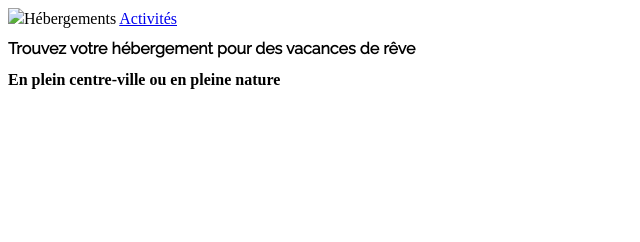
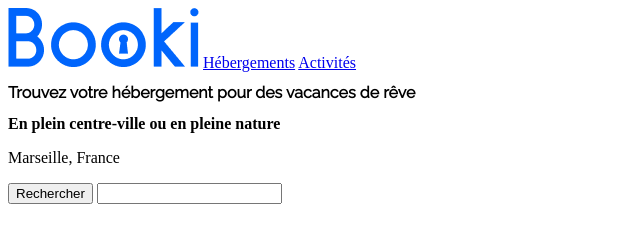
Before and after one commit to Nesanu/Project_2, a plain HTML site: page index.html in a window 1280 px wide. Shown: the whole page, without its empty margins (0-640 px from the left). Drawn offline with Linux system fonts and the light colour scheme.

Commit message:
ajouts header sur html

```diff
--- a/index.html
+++ b/index.html
@@ -13,12 +13,42 @@
 
 
     <body>
-        <img src="images/logo_booki.png"
 
-        <a href="page2.html">Hébergements</a>
-        <a href="page2.html">Activités</a>
+        <header>
+
+            <img src="images/logo/logo_booki.png" alt="Le logo Booki">
+
+                <a href="#hebergements">Hébergements</a>
+                <a href="#activités">Activités</a>
+
+        </header>
+
+
+        <main>
 
     <h1>Trouvez votre hébergement pour des vacances de rêve</h1>
+
     <h2> En plein centre-ville ou en pleine nature </h2>
+
+    <p>
+        <form method="get" action="">
+        <p> Marseille, France </p>
+        <label for="site-search"></label>
+        <button>Rechercher </button>
+        <input type="search" id="site-search" name="">
+        </form>
+    </p>
+
+
+
+
+
+
+        </main>
+
+    <footer>
+
+
+    </footer>
     </body>
 </html>
```
Also changed, not shown: images/icons/fire-solid.svg (added), images/icons/heart-solid.svg (added), images/icons/location-dot-solid.svg (added), images/icons/money-bill-wave-solid.svg (added), images/icons/person-solid.svg (added).
